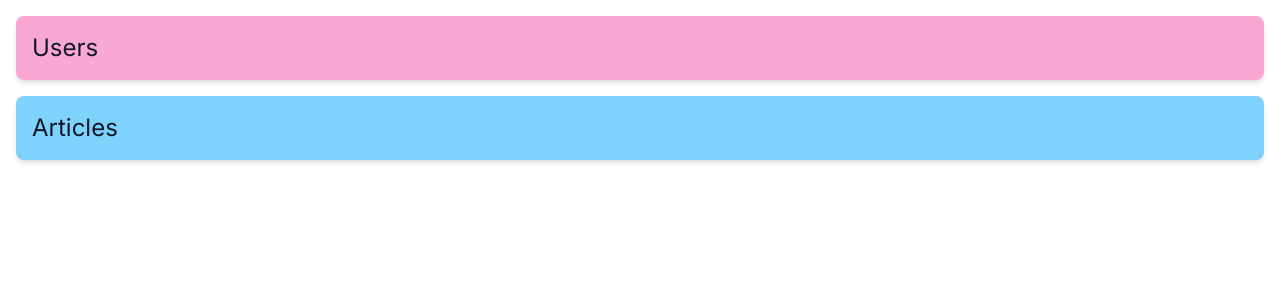
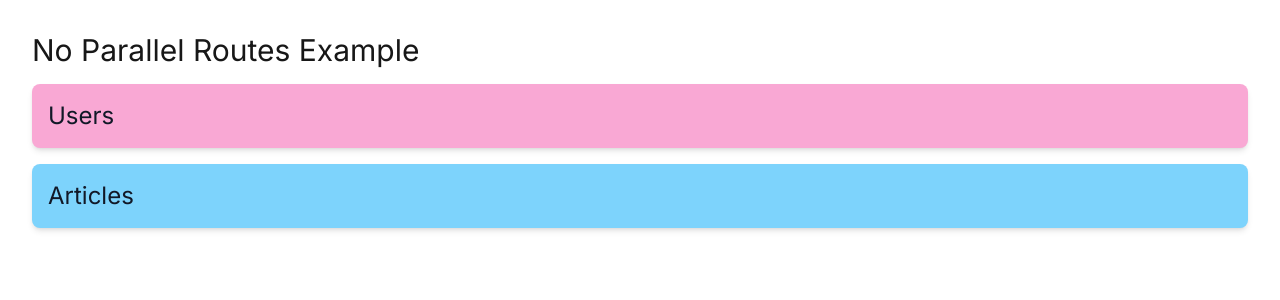
Before and after one commit to ssabii/app-router-example, a Next.js app: page /no-parallel-routes in a window 1280 px wide. Shown: the top 300 px of the page. Built offline with nearby package versions, Linux system fonts and the light colour scheme.

Commit message:
feat: 병렬 라우팅 아닌 예제 레이아웃 추가

```diff
--- /dev/null
+++ b/app/no-parallel-routes/layout.tsx
@@ -0,0 +1,8 @@
+export default function NoParallelRoutesLayout({ children }: { children: React.ReactNode }) {
+  return (
+    <section className="p-8">
+      <h1 className="mb-4 text-3xl text-neutral-900">No Parallel Routes Example</h1>
+      {children}
+    </section>
+  );
+}
--- a/app/no-parallel-routes/page.tsx
+++ b/app/no-parallel-routes/page.tsx
@@ -4,7 +4,7 @@ import { Suspense } from "react";
 
 export default function NoParallelRoutePage() {
   return (
-    <div className="flex flex-col gap-4 p-4">
+    <div className="flex flex-col gap-4">
       <Suspense fallback={<UsersLoading />}>
         <Users />
       </Suspense>
```
